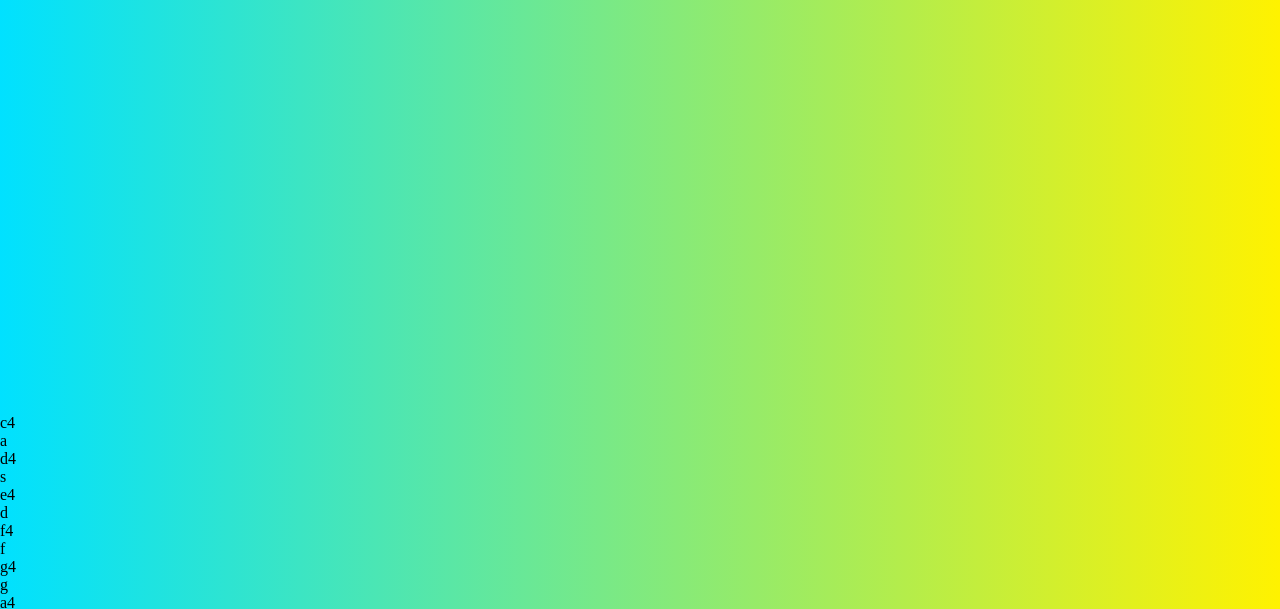
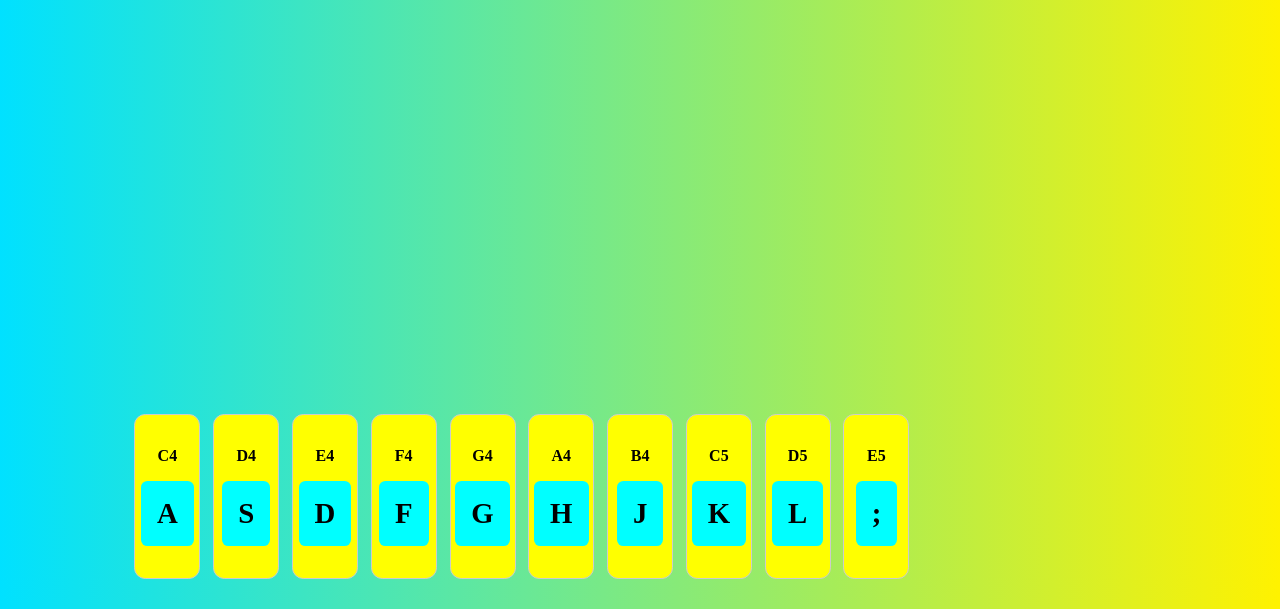
Before and after one commit to alexG53090/Sine-Wave-Piano, a plain HTML site: page index.html in a window 1280 px wide. Shown: the part 178-787 px from the top of the page. Drawn offline with Linux system fonts and the light colour scheme.

Commit message:
Update style.css

```diff
--- a/style.css
+++ b/style.css
@@ -19,3 +19,50 @@ h1 {
 select {
   display:none;
 }
+
+/* piano css */
+
+p {
+    background: #fff;
+    border-radius: 0.7rem;
+    padding: 1rem 1.5rem;
+}
+
+#keyboard {
+    width: 100%;
+    overflow: hidden;
+    margin: 0 auto;
+    margin-left: 10%;
+}
+
+.key {
+    border: 1px solid #ccc;
+    background-color: rgb(255, 255, 0);
+    /*background: -moz-inear-gradient(left, rgba(0,225,255,1) 0%, rgba(255,242,0,1) 100%);
+    background: -webkit-gradient(left top, right top, color-stop(0%, rgba(0,225,255,1)), color-stop(100%, rgba(255,242,0,1)));
+    background: -webkit-linear-gradient(left, rgba(0,225,255,1) 0%, rgba(255,242,0,1) 100%); */
+    border-radius: 0.7rem;
+    margin: 0 0.5%;
+    width: 5%;
+    padding: 2rem 0;
+    text-align: center;
+    float: left;
+    text-transform: uppercase;
+    transition: margin 150ms ease-in-out;
+    font-weight: bold;
+}
+
+.key span {
+    font-size: 1.8rem;
+    display: inline-block;
+    padding: 1rem;
+    margin-top: 1rem;
+    background-color: rgb(0, 255, 255);
+    border-radius: 0.4rem;
+
+}
+
+.playing {
+    background: #ddd;
+    margin-top: 2rem;
+}
```
